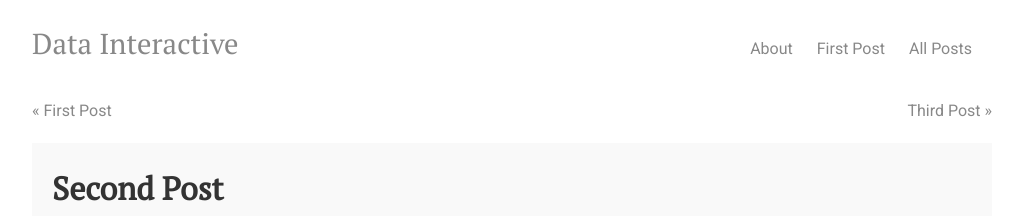
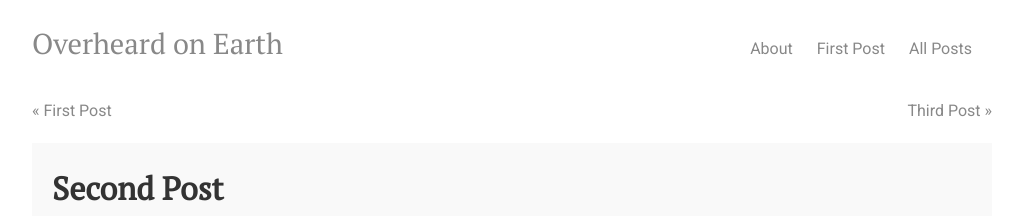
Before and after one commit to overheardonearth/overheardonearth.github.io, a Jekyll site: the page built from _posts/2019-07-01-second-post.html, in a window 1280 px wide. Shown: the top 216 px of the page, without its empty margins (128-1151 px from the left). Built offline with Jekyll 4.4.1, drawn with Linux system fonts in a browser that asks for light colours; comment, search, counter and statistics services are not loaded.

Commit message:
Update post.html

```diff
--- a/_layouts/post.html
+++ b/_layouts/post.html
@@ -4,9 +4,9 @@
 
 
 		{% if page.title %}
-			<title>{{ page.title }} | Data Interactive</title>
+			<title>{{ page.title }} | Overheard on Earth</title>
 		{% else %}
-			<title>Data Interactive</title>
+			<title>Overheard on Earth</title>
 		{% endif %}
 		<!-- link to main stylesheet -->
 		<link rel="stylesheet" type="text/css" href="/css/main.css">
@@ -24,7 +24,7 @@
 	<body>
 	<div class="site-header">
 		<div class="site-header-title">
-			<a href="/">Data Interactive</a></li>
+			<a href="/">Overheard on Earth</a></li>
 		</div>
 
 		<div class="site-header-nav">
```
